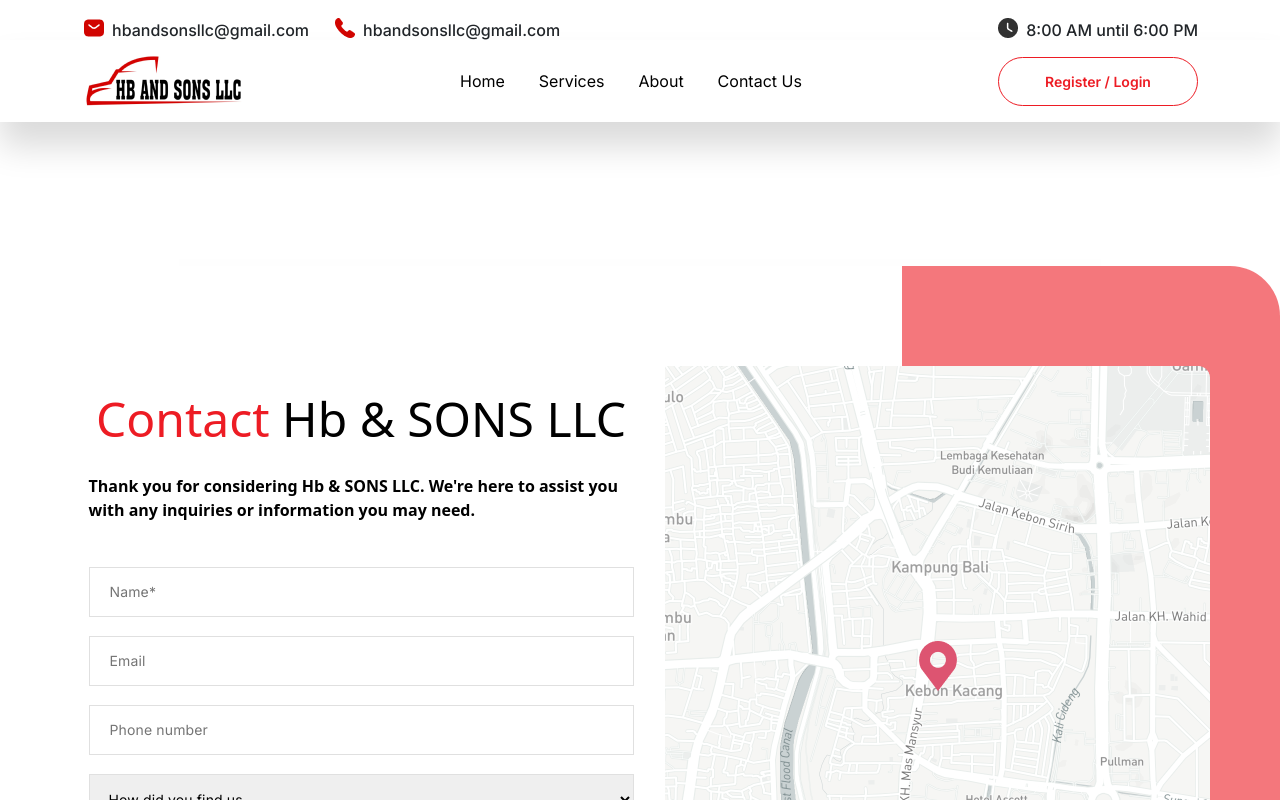
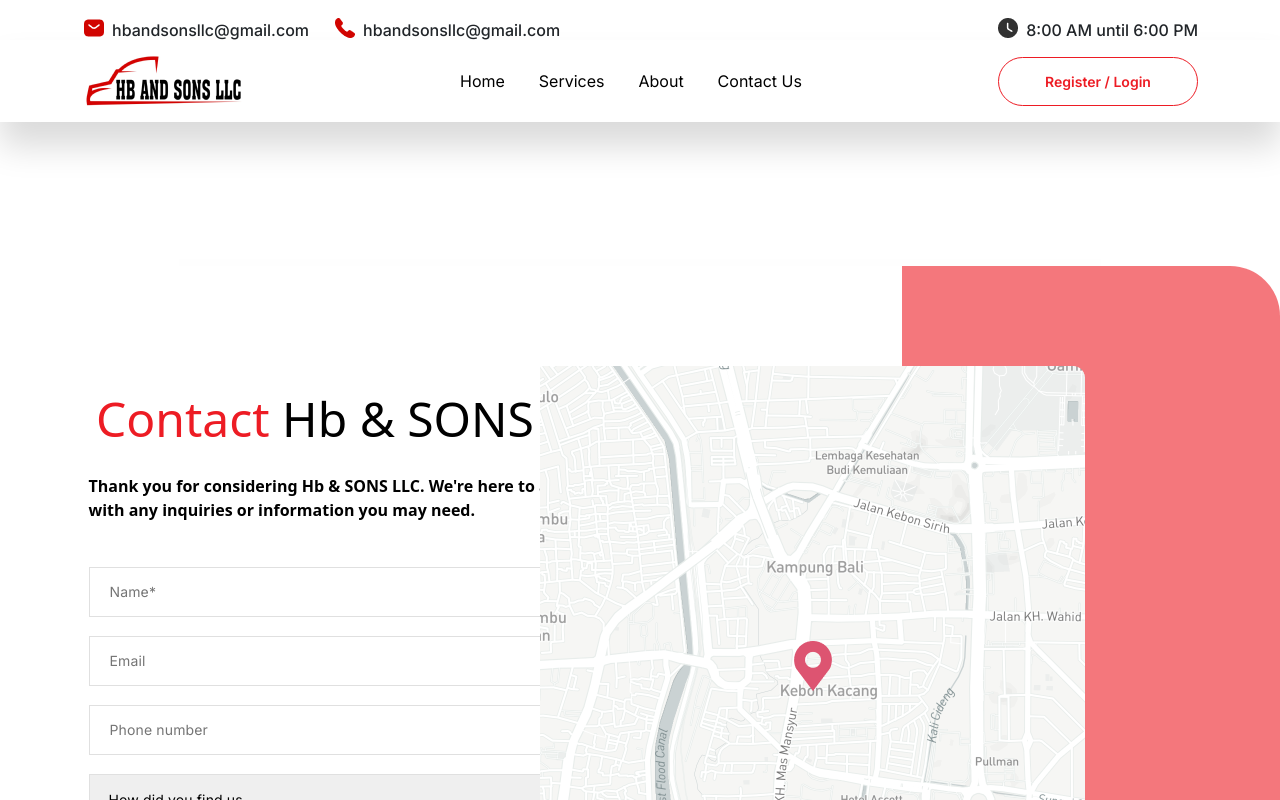
Before and after one commit to ansaralyh/hbandsons, a React (Create React App) app: page /contact in a window 1280 px wide. Shown: the top 800 px of the page. Built offline with nearby package versions, Linux system fonts and the light colour scheme.

Commit message:
complete

```diff
--- a/src/components/styles.css
+++ b/src/components/styles.css
@@ -930,7 +930,7 @@ select {
   position: absolute;
   width: 34.0625rem;
   height: 43.75rem;
-  right: 250px;
+  right: 375px;
   top: 100px;
 }
 .c-btn {
```
